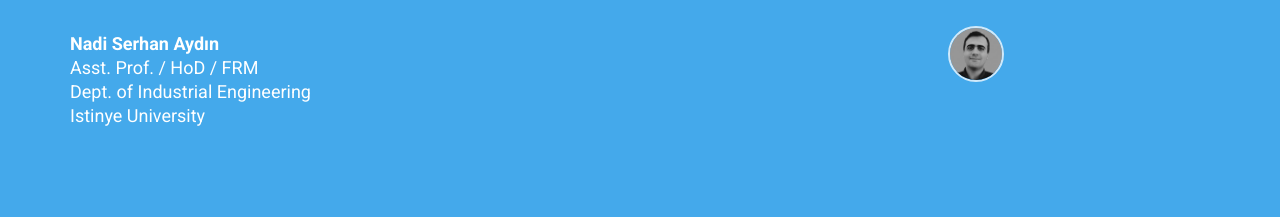
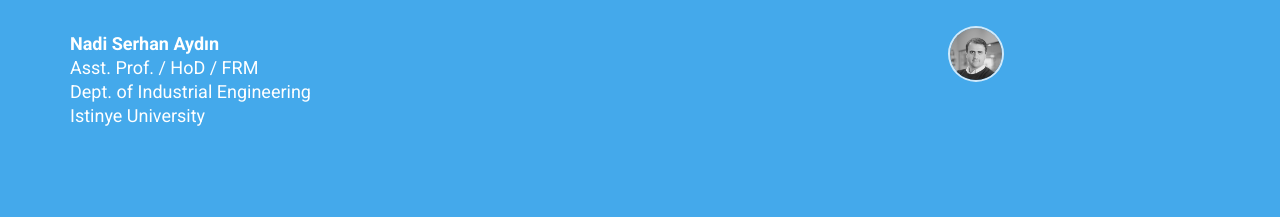
Before and after one commit to nsydn/nsydn.github.io, a Jekyll site: the page built from index.html, in a window 1280 px wide. Shown: the top 217 px of the page. Built offline with Jekyll 4.4.1, drawn with Linux system fonts in a browser that asks for light colours; nearby versions of some CDN libraries.

Commit message:
Update personal.yml

```diff
--- a/_data/personal.yml
+++ b/_data/personal.yml
@@ -2,7 +2,7 @@ name: Nadi Serhan Aydın
 
 label: Asst. Prof. / HoD / FRM
 
-picture: /img/profile-picture3.jpg
+picture: /img/profile-picture4.jpg
 
 email1: serhan.aydin@istinye.edu.tr
 # email2: serhan.aydin@engr.istinye.edu.tr
```
